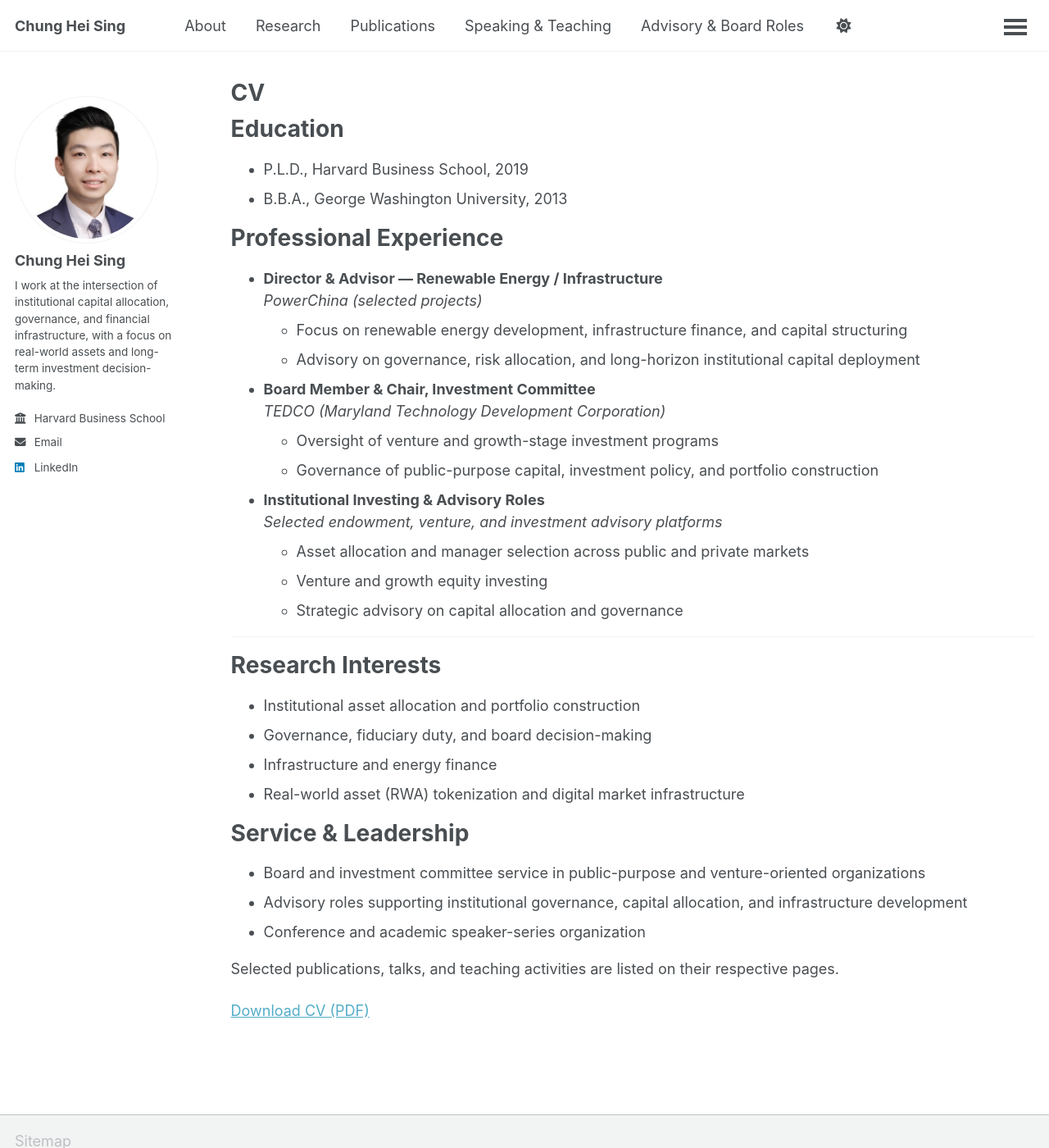
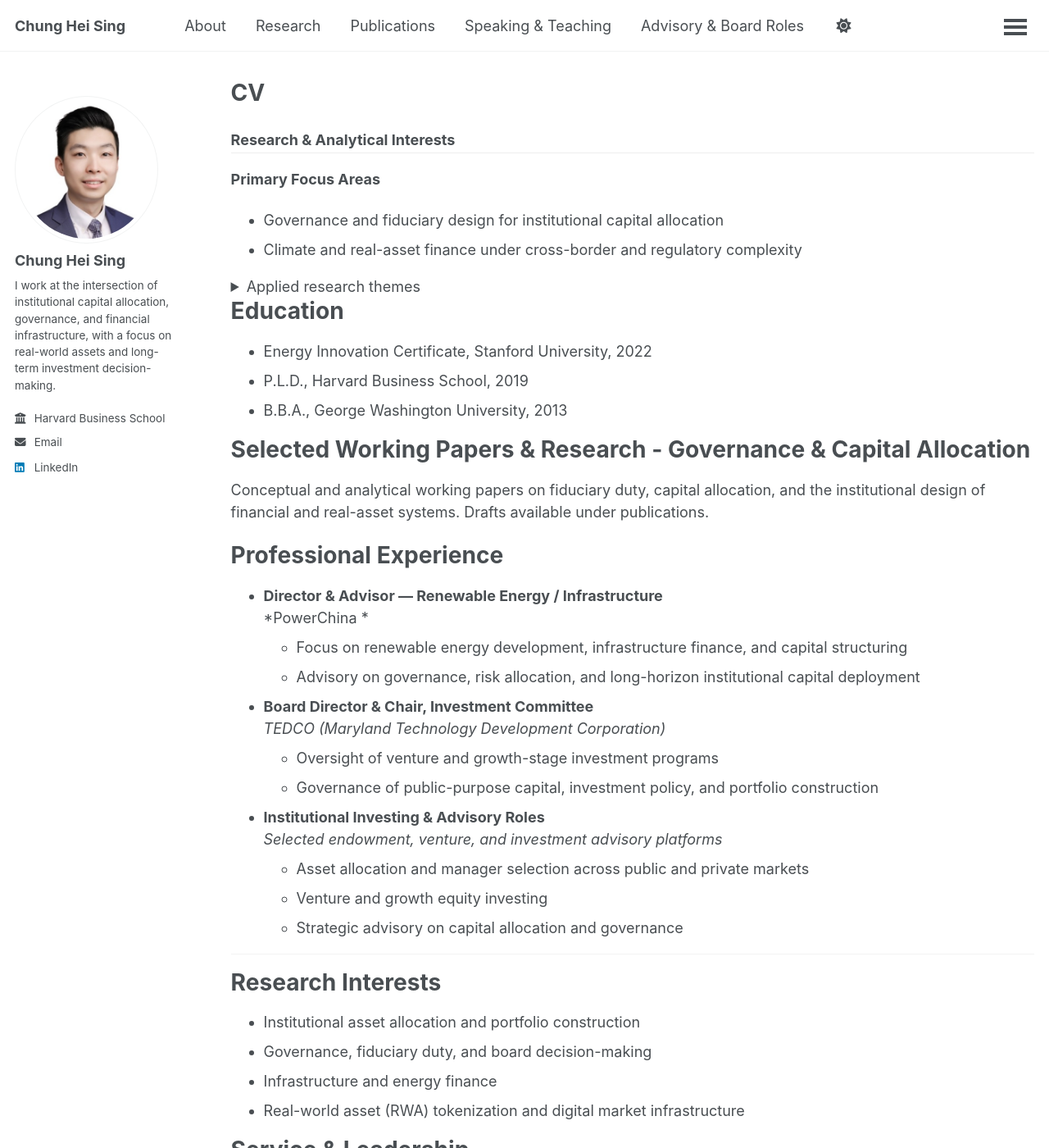
Before and after one commit to chungheising/chungheising.github.io, a Jekyll site: the page built from _pages/cv.md, in a window 1280 px wide and 1400 px high. Shown: the whole window at 82% size. Built offline with Jekyll 4.4.1, drawn with Linux system fonts in a browser that asks for light colours; a script bundle is joined from its source files by our own code; library files that are not in the unit come from our copies.

Commit message:
Update cv.md

```diff
--- a/_pages/cv.md
+++ b/_pages/cv.md
@@ -9,19 +9,44 @@
 
 {% include base_path %}
 
+### Research & Analytical Interests
+
+**Primary Focus Areas**
+- Governance and fiduciary design for institutional capital allocation
+- Climate and real-asset finance under cross-border and regulatory complexity
+
+<details>
+<summary>Applied research themes</summary>
+
+- Governance transparency in energy and infrastructure systems
+- Climate-finance design and institutional trust
+- AI-assisted ESG measurement and verification
+- Tokenized environmental and infrastructure records
+- Cross-border renewable energy and payment systems
+- Sustainable finance and risk modeling
+
+</details>
+
 Education
 ======
+
+* Energy Innovation Certificate, Stanford University, 2022
 * P.L.D., Harvard Business School, 2019
 * B.B.A., George Washington University, 2013
+
+Selected Working Papers & Research - Governance & Capital Allocation
+======
+Conceptual and analytical working papers on fiduciary duty, capital allocation, and the institutional design of financial and real-asset systems. Drafts available under publications.
+
 
 Professional Experience
 ======
 * **Director & Advisor — Renewable Energy / Infrastructure**
-  *PowerChina (selected projects)*
+  *PowerChina *
   * Focus on renewable energy development, infrastructure finance, and capital structuring
   * Advisory on governance, risk allocation, and long-horizon institutional capital deployment
 
-* **Board Member & Chair, Investment Committee**
+* **Board Director & Chair, Investment Committee**
   *TEDCO (Maryland Technology Development Corporation)*
   * Oversight of venture and growth-stage investment programs
   * Governance of public-purpose capital, investment policy, and portfolio construction
```
